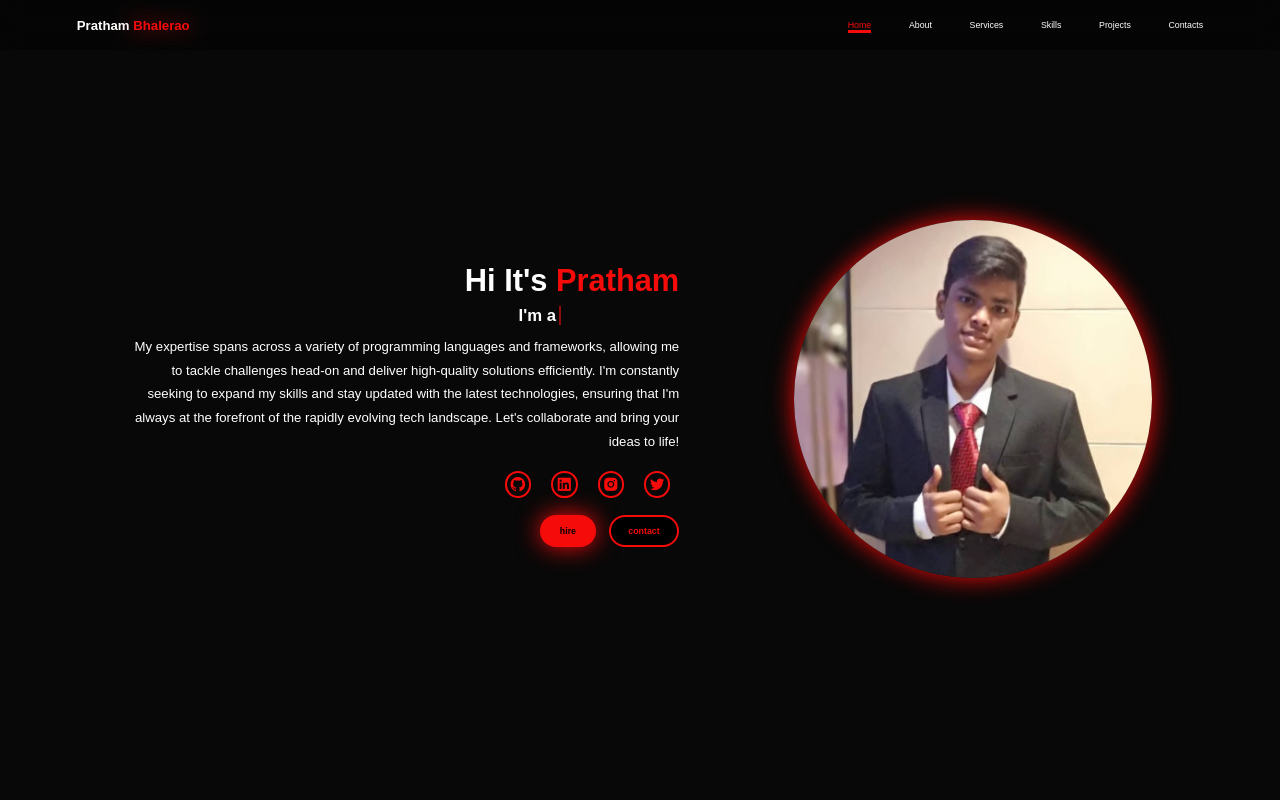
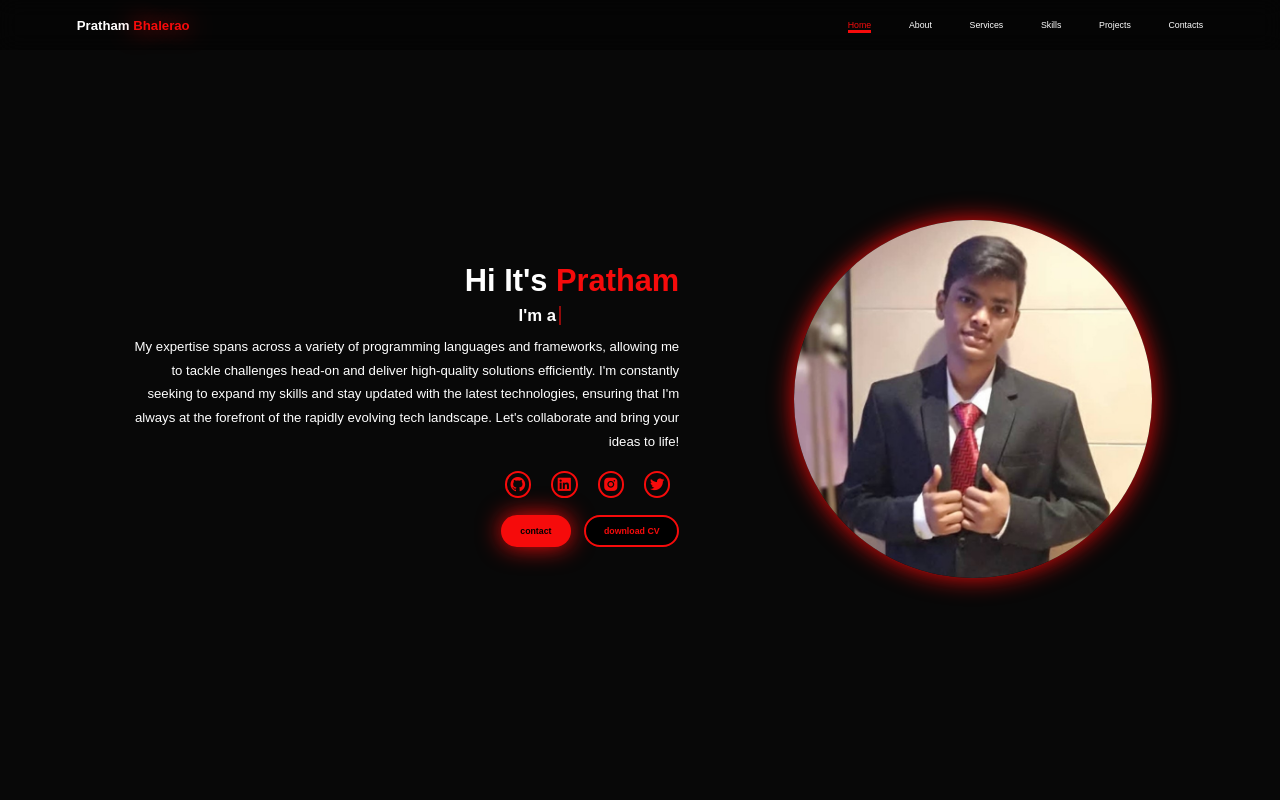
Before and after one commit to derekthedevil/portfolio, a plain HTML site: page index.html in a window 1280 px wide. Shown: the top 800 px of the page. Drawn offline with nearby package versions, Linux system fonts and the light colour scheme.

Commit message:
cv added

```diff
--- a/index.html
+++ b/index.html
@@ -50,8 +50,8 @@
             </div>
 
             <div class="btn-group">
-                <a href="#" class="btn">hire</a>
-                <a href="#contact" class="btn">contact </a>
+                <a href="#contact" class="btn">contact</a>
+                <a href="https://drive.google.com/file/d/1nlo5Iydn4zHi9lgH1jiGJG1XS18UeO0P/view?usp=drive_link" class="btn">download CV </a>
 
             </div>
         </div>
```
